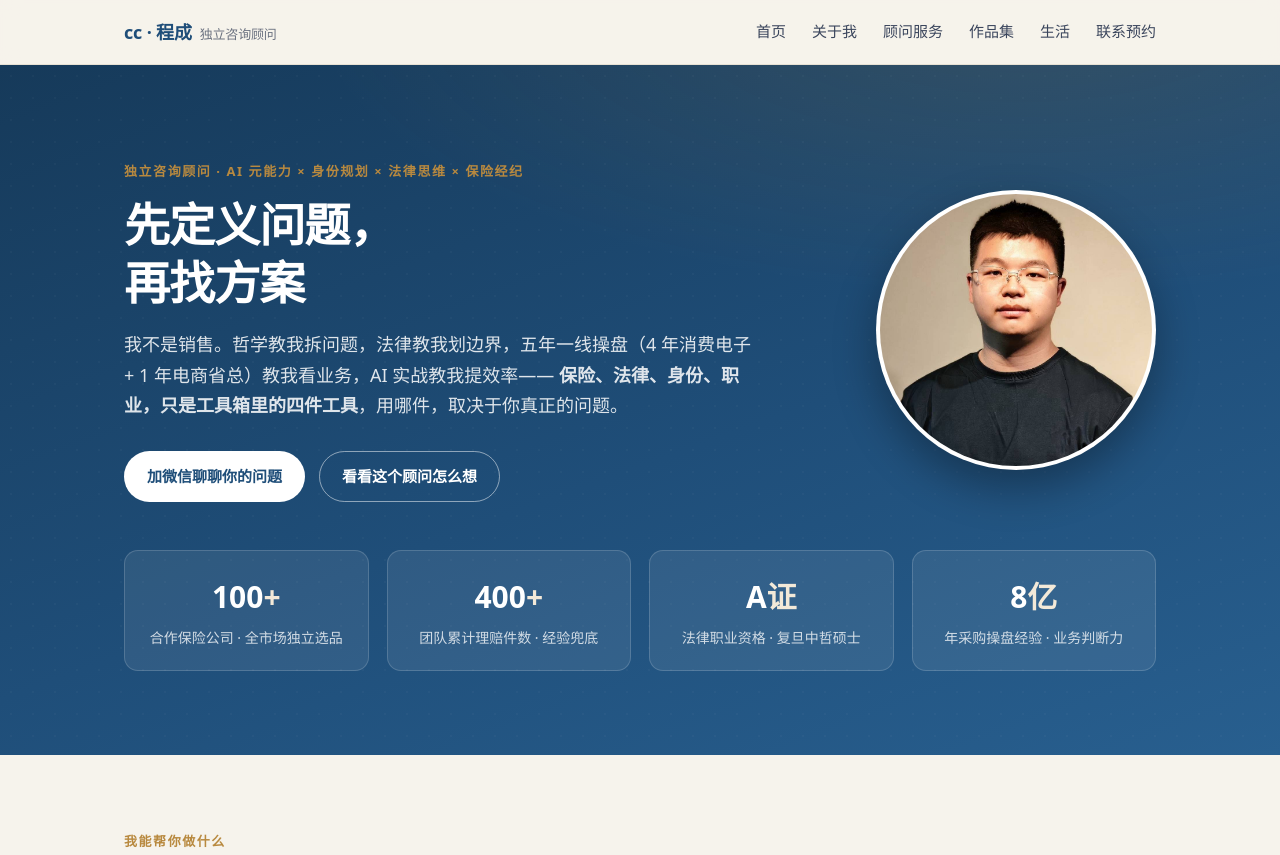
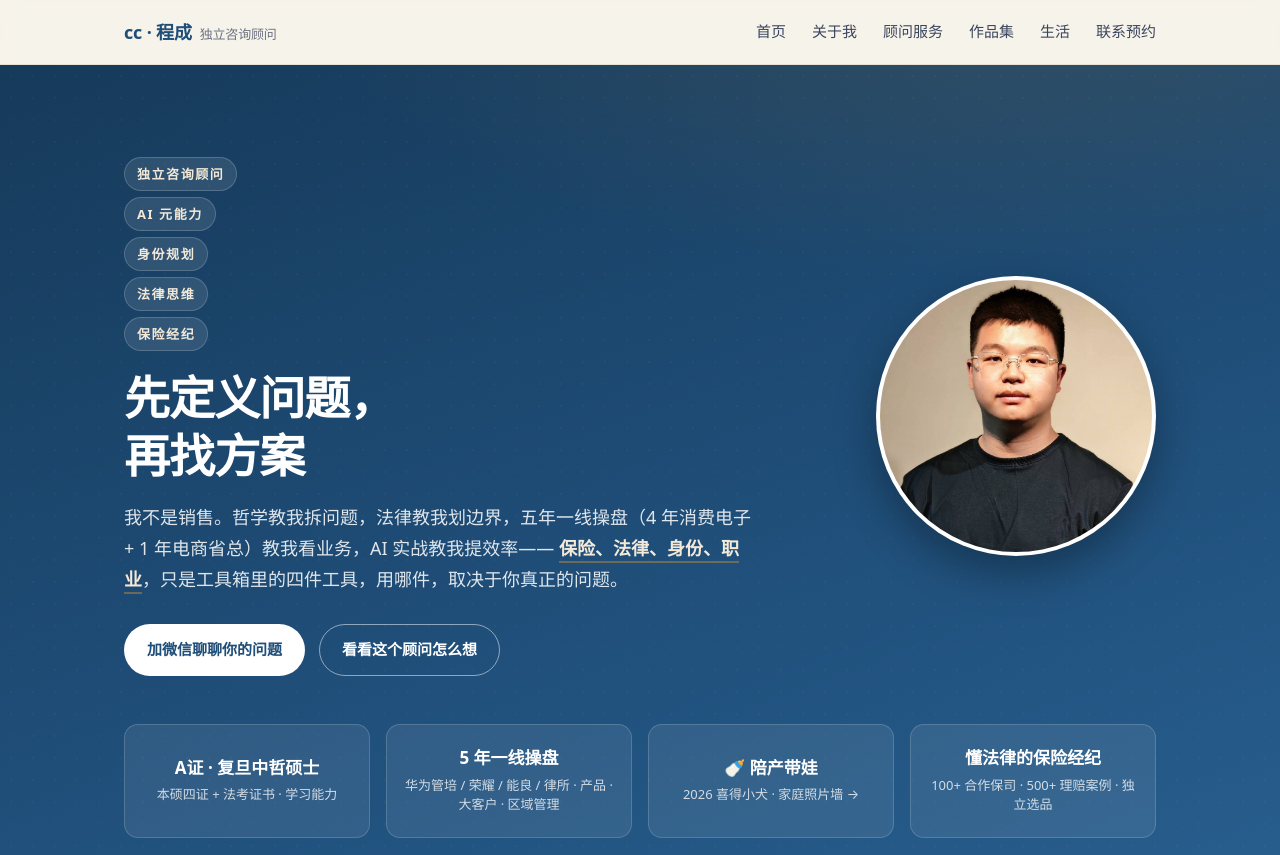
Before and after one commit to cc-fudan/ccfudan.cc, an Astro site: page / in a window 1280 px wide. Shown: the top 855 px of the page. Built offline with nearby package versions, Linux system fonts and the light colour scheme; Astro itself is replaced by a stand-in of ours.

Commit message:
feat: 首页高势能背书区改造——eyebrow分行、四大可点击入口、文案对齐

```diff
--- a/src/pages/about.astro
+++ b/src/pages/about.astro
@@ -90,8 +90,8 @@ const method = [
         ))}
       </div>
 
-      <h2>履历</h2>
-      <h3 style="font-size:16px;color:var(--muted);margin:18px 0 8px;">教育</h3>
+      <h2 id="career">履历</h2>
+      <h3 id="education" style="font-size:16px;color:var(--muted);margin:18px 0 8px;">教育</h3>
       <ul>{edu.map((e) => <li>{e}</li>)}</ul>
       <h3 style="font-size:16px;color:var(--muted);margin:22px 0 8px;">职业</h3>
       <ul>{career.map((c) => <li>{c}</li>)}</ul>
--- a/src/pages/index.astro
+++ b/src/pages/index.astro
@@ -14,11 +14,17 @@ const posts = (await getCollection('writing'))
     <div class="wrap">
       <div class="hero-grid">
         <div class="hero-copy">
-          <span class="eyebrow">独立咨询顾问 · AI 元能力 × 身份规划 × 法律思维 × 保险经纪</span>
+          <div class="eyebrow-stack">
+            <span>独立咨询顾问</span>
+            <span>AI 元能力</span>
+            <span>身份规划</span>
+            <span>法律思维</span>
+            <span>保险经纪</span>
+          </div>
           <h1>先定义问题，<br />再找方案</h1>
           <p class="lead">
             我不是销售。哲学教我拆问题，法律教我划边界，五年一线操盘（4 年消费电子 + 1 年电商省总）教我看业务，AI 实战教我提效率——
-            <strong>保险、法律、身份、职业，只是工具箱里的四件工具</strong>，用哪件，取决于你真正的问题。
+            <strong class="lead-tools">保险、法律、身份、职业</strong>，只是工具箱里的四件工具，用哪件，取决于你真正的问题。
           </p>
           <div class="cta-row">
             <a class="btn btn-light" href="/contact">加微信聊聊你的问题</a>
@@ -27,11 +33,23 @@ const posts = (await getCollection('writing'))
         </div>
         <img class="hero-avatar" src="/images/avatar.jpg" alt="程成（cc）头像" width="280" height="280" />
       </div>
-      <div class="stats cols-4">
-        <div class="stat"><div class="num">100<span>+</span></div><div class="label">合作保险公司 · 全市场独立选品</div></div>
-        <div class="stat"><div class="num">400<span>+</span></div><div class="label">团队累计理赔件数 · 经验兜底</div></div>
-        <div class="stat"><div class="num">A<span>证</span></div><div class="label">法律职业资格 · 复旦中哲硕士</div></div>
-        <div class="stat"><div class="num">8<span>亿</span></div><div class="label">年采购操盘经验 · 业务判断力</div></div>
+      <div class="creds cols-4">
+        <a class="cred" href="/about#education">
+          <div class="cred-main">A证 · 复旦中哲硕士</div>
+          <div class="cred-sub">本硕四证 + 法考证书 · 学习能力</div>
+        </a>
+        <a class="cred" href="/about#career">
+          <div class="cred-main">5 年一线操盘</div>
+          <div class="cred-sub">华为管培 / 荣耀 / 能良 / 律所 · 产品 · 大客户 · 区域管理</div>
+        </a>
+        <a class="cred" href="/family">
+          <div class="cred-main">🍼 陪产带娃</div>
+          <div class="cred-sub">2026 喜得小犬 · 家庭照片墙 →</div>
+        </a>
+        <a class="cred" href="/services">
+          <div class="cred-main">懂法律的保险经纪</div>
+          <div class="cred-sub">100+ 合作保司 · 500+ 理赔案例 · 独立选品</div>
+        </a>
       </div>
     </div>
   </section>
--- a/src/styles/global.css
+++ b/src/styles/global.css
@@ -148,7 +148,33 @@ img { max-width: 100%; display: block; }
 .hero .btn-outline { background: transparent; color: #fff; border-color: rgba(255,255,255,0.5); }
 .hero .btn-outline:hover { background: rgba(255,255,255,0.12); }
 
-/* ---------- Stats ---------- */
+.hero .eyebrow-stack {
+  display: inline-flex;
+  flex-direction: column;
+  align-items: flex-start;
+  gap: 6px;
+  margin-bottom: 18px;
+}
+.hero .eyebrow-stack span {
+  display: inline-block;
+  font-size: 13px;
+  letter-spacing: 0.12em;
+  color: var(--accent-soft);
+  font-weight: 600;
+  text-transform: uppercase;
+  background: rgba(255, 255, 255, 0.1);
+  border: 1px solid rgba(255, 255, 255, 0.18);
+  padding: 5px 12px;
+  border-radius: 999px;
+}
+.hero .lead-tools {
+  color: var(--accent-soft);
+  font-weight: 800;
+  border-bottom: 2px solid rgba(184, 137, 63, 0.5);
+  padding-bottom: 1px;
+}
+
+/* ---------- Stats / Creds ---------- */
 .stats {
   display: grid;
   grid-template-columns: repeat(3, 1fr);
@@ -165,6 +191,41 @@ img { max-width: 100%; display: block; }
 .stat .num { font-size: 30px; font-weight: 800; color: #fff; }
 .stat .num span { color: var(--accent-soft); }
 .stat .label { font-size: 14px; color: rgba(255, 255, 255, 0.78); margin-top: 4px; }
+
+.creds {
+  display: grid;
+  grid-template-columns: repeat(4, 1fr);
+  gap: 16px;
+  margin-top: 48px;
+}
+.cred {
+  display: flex;
+  flex-direction: column;
+  justify-content: center;
+  gap: 6px;
+  background: rgba(255, 255, 255, 0.08);
+  border: 1px solid rgba(255, 255, 255, 0.16);
+  border-radius: var(--radius);
+  padding: 22px 18px;
+  text-align: center;
+  transition: transform 0.18s ease, background 0.18s ease, border-color 0.18s ease, box-shadow 0.18s ease;
+}
+.cred:hover {
+  transform: translateY(-3px);
+  background: rgba(255, 255, 255, 0.14);
+  border-color: rgba(255, 255, 255, 0.32);
+  box-shadow: 0 14px 34px rgba(0, 0, 0, 0.18);
+}
+.cred-main { font-size: 17px; font-weight: 800; color: #fff; line-height: 1.35; }
+.cred-sub { font-size: 13px; color: rgba(255, 255, 255, 0.78); line-height: 1.5; }
+.creds.cols-4 { grid-template-columns: repeat(4, 1fr); }
+
+@media (max-width: 980px) {
+  .creds, .creds.cols-4 { grid-template-columns: repeat(2, 1fr); }
+}
+@media (max-width: 560px) {
+  .creds, .creds.cols-4 { grid-template-columns: 1fr; }
+}
 
 /* ---------- Cards / Services ---------- */
 .grid-3 { display: grid; grid-template-columns: repeat(3, 1fr); gap: 22px; }
```
